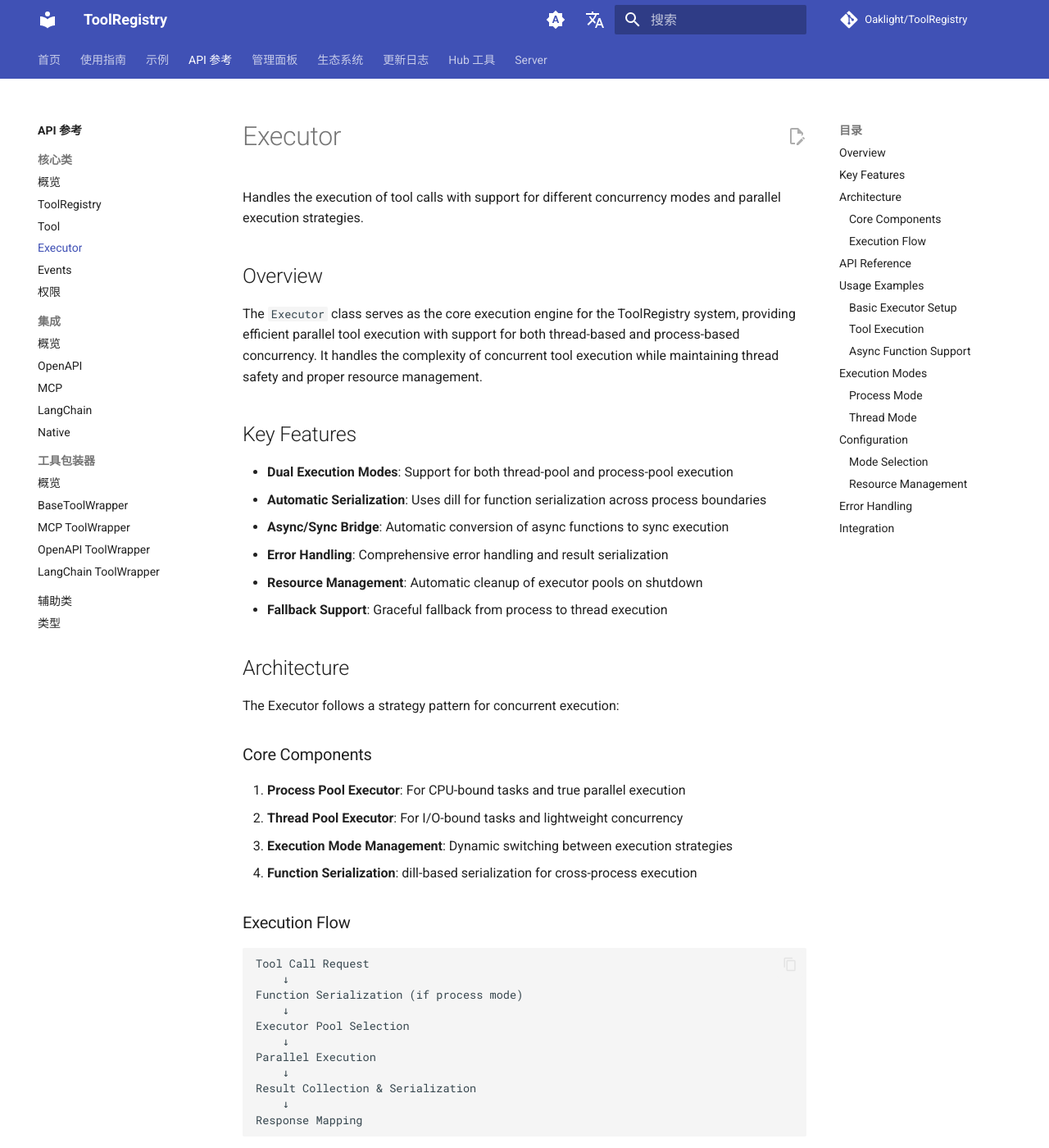
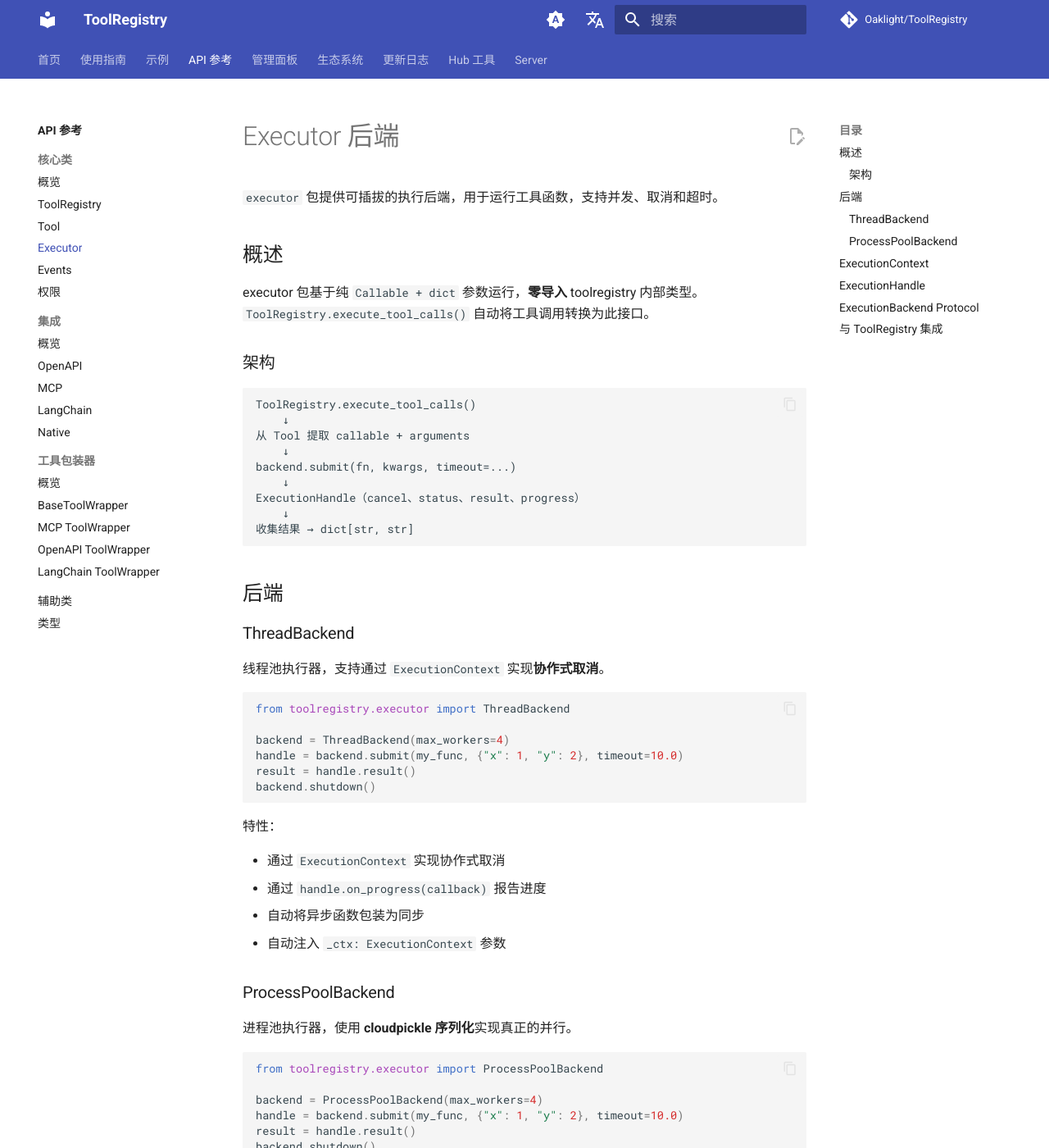
Before and after one commit to Oaklight/ToolRegistry, an MkDocs documentation site: the page built from docs/api/core/executor.md, in a window 1280 px wide and 1400 px high. Shown: the whole window at 82% size. Built offline with MkDocs 1.6.1 and Material for MkDocs 9.7.7, drawn with Linux system fonts in a browser that asks for light colours; comment, search, counter and statistics services are not loaded; some of the changed text lies outside the part shown.

Commit message:
docs: update for executor backends, persistent connections, and ToolMetadata locality
- Rewrite executor.md to document new pluggable backend architecture
- Add persistent connections section to MCP and OpenAPI integration guides
- Add ToolMetadata fields table with locality to permissions.md
- Update changelog with unreleased entries for #78, #89, #90, #94

````diff
--- a/docs/api/core/executor.md
+++ b/docs/api/core/executor.md
@@ -1,166 +1,140 @@
-# Executor
+# Executor 后端
 
-Handles the execution of tool calls with support for different concurrency modes and parallel execution strategies.
+`executor` 包提供可插拔的执行后端，用于运行工具函数，支持并发、取消和超时。
 
-## Overview
+## 概述
 
-The `Executor` class serves as the core execution engine for the ToolRegistry system, providing efficient parallel tool execution with support for both thread-based and process-based concurrency. It handles the complexity of concurrent tool execution while maintaining thread safety and proper resource management.
+executor 包基于纯 `Callable + dict` 参数运行，**零导入** toolregistry 内部类型。`ToolRegistry.execute_tool_calls()` 自动将工具调用转换为此接口。
 
-## Key Features
-
-- **Dual Execution Modes**: Support for both thread-pool and process-pool execution
-- **Automatic Serialization**: Uses dill for function serialization across process boundaries
-- **Async/Sync Bridge**: Automatic conversion of async functions to sync execution
-- **Error Handling**: Comprehensive error handling and result serialization
-- **Resource Management**: Automatic cleanup of executor pools on shutdown
-- **Fallback Support**: Graceful fallback from process to thread execution
-
-## Architecture
-
-The Executor follows a strategy pattern for concurrent execution:
-
-### Core Components
-
-1. **Process Pool Executor**: For CPU-bound tasks and true parallel execution
-2. **Thread Pool Executor**: For I/O-bound tasks and lightweight concurrency
-3. **Execution Mode Management**: Dynamic switching between execution strategies
-4. **Function Serialization**: dill-based serialization for cross-process execution
-
-### Execution Flow
+### 架构
 
 ```
-Tool Call Request
+ToolRegistry.execute_tool_calls()
     ↓
-Function Serialization (if process mode)
+从 Tool 提取 callable + arguments
     ↓
-Executor Pool Selection
+backend.submit(fn, kwargs, timeout=...)
     ↓
-Parallel Execution
+ExecutionHandle（cancel、status、result、progress）
     ↓
-Result Collection & Serialization
-    ↓
-Response Mapping
+收集结果 → dict[str, str]
 ```
 
-## API Reference
+## 后端
 
-::: toolregistry.executor.Executor
-options:
-show_source: false
-show_root_heading: true
-show_root_toc_entry: false
-merge_init_into_class: true
+### ThreadBackend
 
-## Usage Examples
-
-### Basic Executor Setup
+线程池执行器，支持通过 `ExecutionContext` 实现**协作式取消**。
 
 ```python
-from toolregistry.executor import Executor
+from toolregistry.executor import ThreadBackend
 
-# Create executor instance
-executor = Executor()
-
-# Set execution mode
-executor.set_execution_mode("process")  # or "thread"
+backend = ThreadBackend(max_workers=4)
+handle = backend.submit(my_func, {"x": 1, "y": 2}, timeout=10.0)
+result = handle.result()
+backend.shutdown()
 ```
 
-### Tool Execution
+特性：
+
+- 通过 `ExecutionContext` 实现协作式取消
+- 通过 `handle.on_progress(callback)` 报告进度
+- 自动将异步函数包装为同步
+- 自动注入 `_ctx: ExecutionContext` 参数
+
+### ProcessPoolBackend
+
+进程池执行器，使用 **cloudpickle 序列化**实现真正的并行。
 
 ```python
-import json
-from toolregistry.executor import Executor
-from toolregistry.types import ToolCall
+from toolregistry.executor import ProcessPoolBackend
 
-def get_tool_function(tool_name: str):
-    """Function to retrieve tool by name."""
-    # Implementation depends on your tool registry
-    pass
-
-# Prepare tool calls
-tool_calls = [
-    ToolCall(id="call_1", name="calculate", arguments='{"a": 5, "b": 3}'),
-    ToolCall(id="call_2", name="multiply", arguments='{"x": 4, "y": 2}'),
-]
-
-# Execute tool calls
-executor = Executor()
-results = executor.execute_tool_calls(get_tool_function, tool_calls)
-
-# Results: {"call_1": "8", "call_2": "8"}
+backend = ProcessPoolBackend(max_workers=4)
+handle = backend.submit(my_func, {"x": 1, "y": 2}, timeout=10.0)
+result = handle.result()
+backend.shutdown()
 ```
 
-### Async Function Support
+特性：
+
+- 跨进程的真正并行执行
+- 使用 cloudpickle 序列化传输函数
+- 自动将异步函数包装为同步
+- 通过 `future.cancel()` 硬取消（不支持协作式取消）
+
+## ExecutionContext
+
+工具函数可通过声明 `_ctx: ExecutionContext` 参数来支持协作式取消和进度报告：
 
 ```python
-import asyncio
-from toolregistry.executor import Executor
+from toolregistry.executor import ExecutionContext
 
-async def async_calculator(a: int, b: int) -> int:
-    """Async calculation function."""
-    await asyncio.sleep(0.1)  # Simulate async work
-    return a + b
-
-# Async functions are automatically converted to sync
-# when executed through the executor
+def long_running_task(data: list, _ctx: ExecutionContext) -> str:
+    for i, item in enumerate(data):
+        _ctx.check_cancelled()  # 如果已取消则抛出 CancelledError
+        process(item)
+        _ctx.report_progress(fraction=(i + 1) / len(data), message=f"步骤 {i+1}")
+    return "done"
 ```
 
-## Execution Modes
+后端在检测到 `_ctx` 参数时自动注入上下文，用户**不需要**显式传递。
 
-### Process Mode
+**关键方法：**
 
-- **Use Case**: CPU-bound tasks, true parallel execution
-- **Pros**: True parallelism, memory isolation
-- **Cons**: Higher overhead, serialization required
-- **Best For**: Mathematical computations, data processing
+| 方法 | 描述 |
+|------|------|
+| `cancelled` | 属性：如果已请求取消则为 `True` |
+| `check_cancelled()` | 如果已取消则抛出 `CancelledError` |
+| `report_progress(fraction, message, detail)` | 发出进度更新 |
 
-### Thread Mode
+## ExecutionHandle
 
-- **Use Case**: I/O-bound tasks, lightweight concurrency
-- **Pros**: Lower overhead, shared memory
-- **Cons**: GIL limitations, less true parallelism
-- **Best For**: API calls, file operations, database queries
+由 `backend.submit()` 返回。用于控制和观察正在运行的执行。
 
-## Configuration
+| 方法 | 描述 |
+|------|------|
+| `result(timeout)` | 阻塞直到获取结果或超时 |
+| `cancel()` | 请求取消 |
+| `status()` | 返回 `ExecutionStatus`（PENDING、RUNNING、COMPLETED、FAILED、CANCELLED） |
+| `on_progress(callback)` | 注册进度监听器 |
+| `execution_id` | 此次执行的唯一标识 |
 
-### Mode Selection
+## ExecutionBackend Protocol
+
+可通过实现 `ExecutionBackend` 协议来创建自定义后端：
 
 ```python
-# Dynamic mode setting
-executor.set_execution_mode("thread")  # Switch to thread mode
+from toolregistry.executor import ExecutionBackend, ExecutionHandle
 
-# Per-execution mode override
-results = executor.execute_tool_calls(
-    get_tool_fn,
-    tool_calls,
-    execution_mode="process"
-)
+class MyBackend:
+    def submit(self, fn, kwargs, *, execution_id=None, timeout=None) -> ExecutionHandle:
+        ...
+
+    def shutdown(self, wait=True) -> None:
+        ...
 ```
 
-### Resource Management
+## 与 ToolRegistry 集成
+
+后端通过 `ToolRegistry` 透明使用：
 
 ```python
-# Automatic cleanup on program exit
-# Manual shutdown (rarely needed)
-executor._shutdown_executors()
+from toolregistry import ToolRegistry, ToolMetadata, Tool
+
+registry = ToolRegistry()
+
+# 设置默认执行模式
+registry.set_execution_mode("thread")  # 或 "process"（默认）
+
+# 单次调用覆盖
+results = registry.execute_tool_calls(tool_calls, execution_mode="thread")
+
+# 通过 ToolMetadata 强制超时
+tool = Tool.from_function(slow_func, metadata=ToolMetadata(timeout=5.0))
+registry.register(tool)
+
+# 并发安全控制
+tool = Tool.from_function(unsafe_func, metadata=ToolMetadata(is_concurrency_safe=False))
+registry.register(tool)
+# 当批次中任何工具非并发安全时，整个批次顺序执行
 ```
-
-## Error Handling
-
-The executor provides robust error handling:
-
-- **Serialization Errors**: Graceful handling of non-serializable functions
-- **Execution Errors**: Individual tool call failures don't crash other executions
-- **Fallback Mechanisms**: Automatic fallback from process to thread execution
-- **Result Serialization**: Automatic conversion of non-JSON results to strings
-
-## Integration
-
-The Executor integrates with:
-
-- **ToolRegistry**: Primary execution engine for tool calls
-- **Tool Classes**: Works with any Tool implementation
-- **LLM Applications**: Handles tool calls from language models
-- **Async Frameworks**: Bridges async/sync execution boundaries
-
-This makes it the central execution component that enables efficient, concurrent tool execution across the entire ToolRegistry ecosystem.
````
Also changed, not shown: docs/changelog.md (+26 -0 lines), docs/usage/integrations/mcp.md (+49 -0 lines), docs/usage/integrations/openapi.md (+45 -0 lines), docs/usage/permissions.md (+13 -0 lines).
